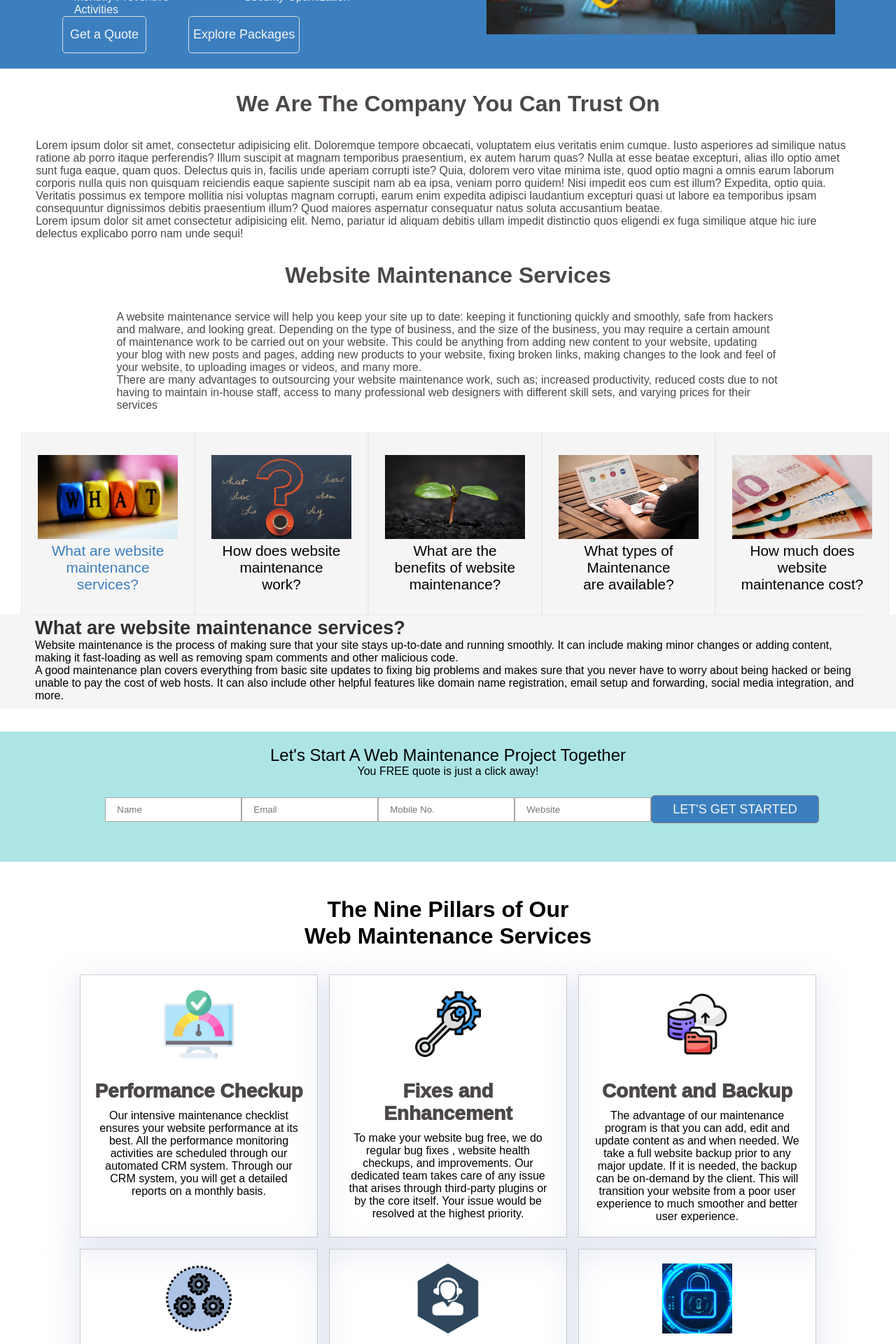
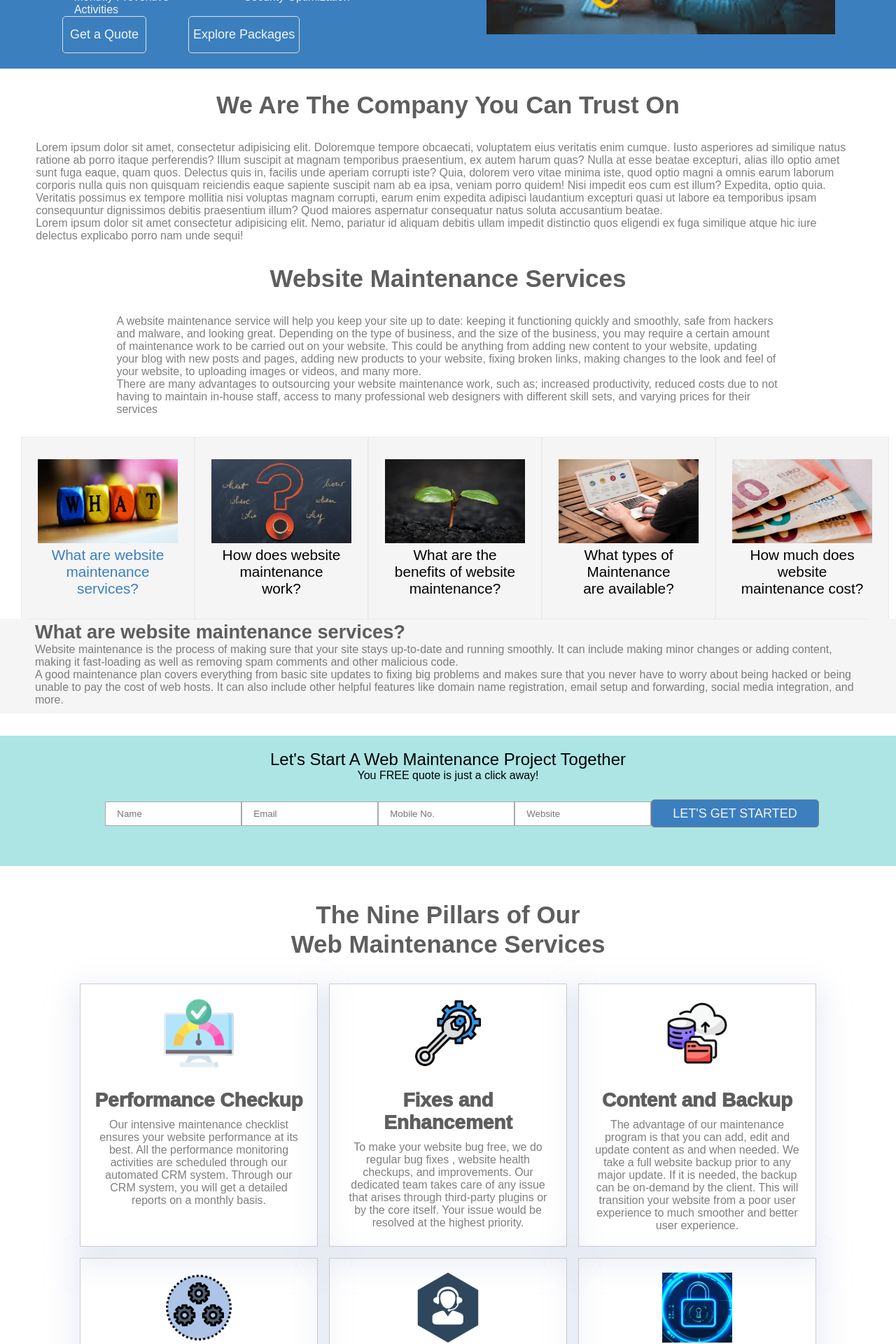
Before and after one commit to harshvns/website-design, a React (Create React App) app: page / in a window 1280 px wide. Shown: the part 300-2220 px from the top of the page at 70% size. Built offline with nearby package versions, Linux system fonts and the light colour scheme; a web font is replaced by a local one.

Commit message:
updated font color and size

```diff
--- a/src/Components/Page2/Page2.css
+++ b/src/Components/Page2/Page2.css
@@ -1,11 +1,11 @@
 .p2{
     background-color: white;
     /* text-align: center; */
-    color: rgb(76, 72, 72);
     padding-left: 4%;
     padding-right: 4%;
-    font-size: 1rem;
-    font-weight: 450;
+    font-size: 16px;
+    font-weight: 500;
+    color: #5e5e5ecb;
 }
 .p2:hover .heading {
     color: #3b7fbf;
@@ -13,16 +13,17 @@
 
 .heading{
     text-align: center;
-    font-size: 2rem;
+    font-size: 35px;
     font-weight: 600;
     margin-top: 2rem;
     margin-bottom: 2rem;
+    color: #5e5e5e;
 }
 .heading-mainten{
 
     font-size: 1.7rem;
     font-weight: 550;
-    color: rgb(49, 48, 48);
+    color: #5e5e5e;
     margin-top: -.5rem;
     /* margin-bottom: 1.5rem; */
 }
@@ -33,13 +34,13 @@
 }
 
 .p3{
-    color: rgb(76, 72, 72);
+    color: #5e5e5ecb;
     /* padding-top: 2%; */
     padding-left: 13%;
     padding-right: 13%;
     /* padding-bottom: 2.5%; */
-    font-size: 1rem;
-    font-weight: 450;
+    font-size: 16px;
+    font-weight: 500;
 }
 
 .p3:hover .heading {
@@ -95,6 +96,7 @@
     padding: 10px;
     /* color: rgb(231, 221, 221); */
     border-bottom: none;
+    color: #5e5e5ecb;
 }
 
 .heading3{
--- a/src/Components/Page3/Page3.css
+++ b/src/Components/Page3/Page3.css
@@ -63,24 +63,27 @@
   .headingP31 {
     padding-top: 3.8%;
     text-align: center;
-    font-size: 2rem;
+    font-size: 35px;
     line-height: 1.2;
-    font-weight: 550;
+    font-weight: 600;
+    color: #5e5e5e;
   }
   .pp3{
-    font-size: 1rem;
-    font-weight: 450;
+    font-size: 16px;
+    font-weight: 500;
+    color: #5e5e5ecb;
   }
   .headingP3 {
     text-align: center;
-    font-size: 2rem;
+    font-size: 35px;
     line-height: 1.2;
-    font-weight: 550;
+    font-weight: 600;
     padding-bottom: 2.8%;
+    color: #5e5e5e;
   }
 
   .box-heading {
-    color: rgb(76, 72, 72);
+    color: #5e5e5e;
     font-size: 3.5vh;
     font-weight: 1000;
   }
--- a/src/Components/Page4/Page4.css
+++ b/src/Components/Page4/Page4.css
@@ -29,9 +29,12 @@
 .slick-slide img {
   height: auto;
 }
+.headingp4-slider{
+  color: #5e5e5e;
+}
 
 .content {
-  color: rgb(0, 0, 0);
+  color: #5e5e5ecb;
   width: 280px;
   text-align: center;
   height: 260px;
--- a/src/Components/Page5/Page5.css
+++ b/src/Components/Page5/Page5.css
@@ -19,6 +19,9 @@
     padding-right: 1rem;
     box-sizing: border-box;
     width: 300px;
+    font-size: 16px;
+    font-weight: 500;
+    color: #5e5e5e;
     box-shadow: 0 15px 40px 10px rgb(154, 170, 207, 21%);
     /* padding-bottom: 1rem; */
 }
@@ -99,9 +102,10 @@
 }
   .headingp5{
     text-align: center;
-    font-size: 2rem;
+    font-size: 35px;
     font-weight: 600;
     margin-bottom: 2rem;
+    color: #5e5e5e;
   }
 
   .quotep5{
```
